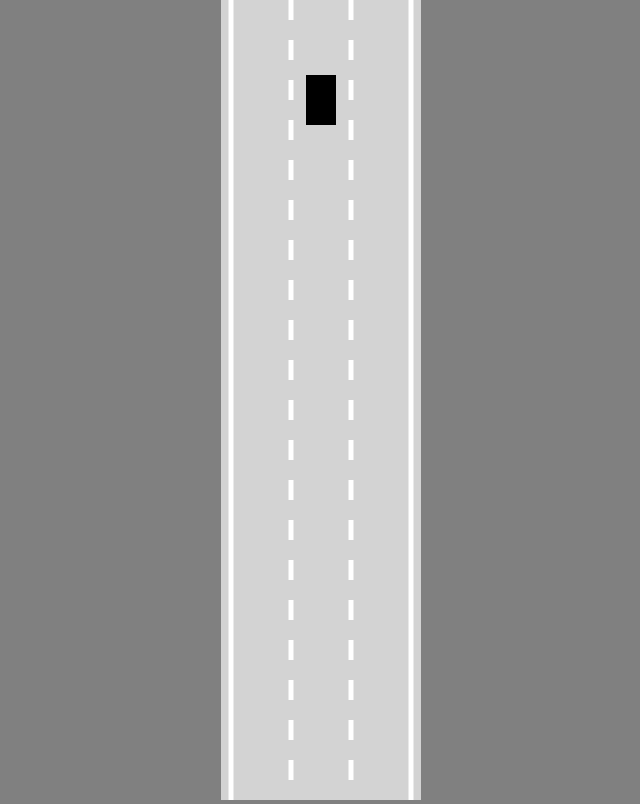
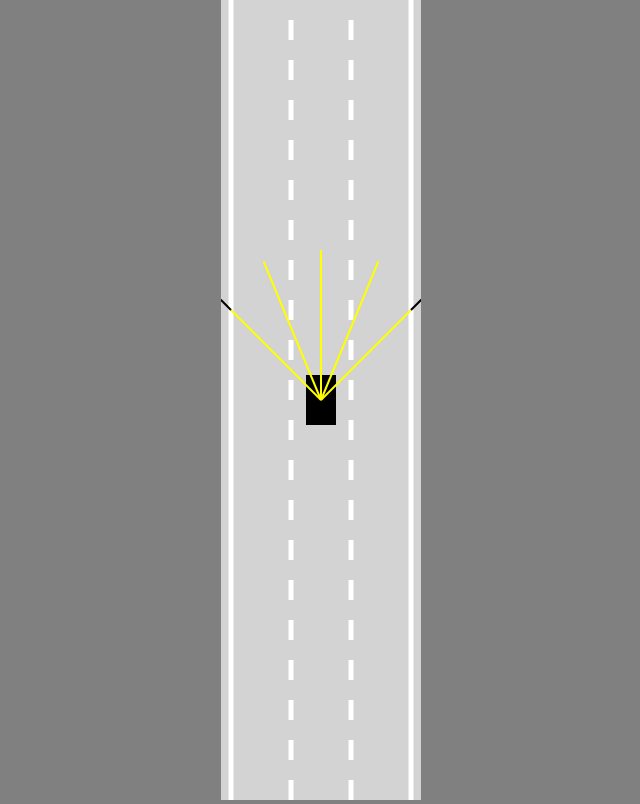
Before and after one commit to AhmedElselly/Self-Driving-Car-Javascript, a website: page index.html in a window 1280 px wide. Shown: the whole page, without its empty margins (319-959 px from the left). Drawn offline with Linux system fonts and the light colour scheme.

Commit message:
added sensors

```diff
--- a/car.js
+++ b/car.js
@@ -12,7 +12,8 @@ class Car {
         this.friction = 0.05;
 
         this.angle = 0;
-
+        // console.log(this)
+        this.sensor = new Sensor(this);
         this.controls = new Controls();
     }
 
@@ -55,9 +56,9 @@ class Car {
         this.y -= Math.cos(this.angle) * this.speed;
     }
 
-    update(){
-
-        this.#move()
+    update(roadBorders){
+        this.#move();
+        this.sensor.update(roadBorders);
     }
 
     draw(ctx){
@@ -69,5 +70,7 @@ class Car {
         ctx.rect(-this.width / 2,  -this.height / 2, this.width, this.height);
         ctx.fill();
         ctx.restore();
+
+        this.sensor.draw(ctx);
     }
 }
--- a/index.html
+++ b/index.html
@@ -10,6 +10,7 @@
 <body>
 
     <canvas id="myCanvas"></canvas>
+    <script src="sensor.js"></script>
     <script src="utils.js"></script>
     <script src="road.js"></script>
     <script src="controls.js"></script>
--- a/main.js
+++ b/main.js
@@ -6,15 +6,17 @@ const ctx = canvas.getContext('2d');
 
 const road = new Road(canvas.width/2, canvas.width*0.9);
 const car = new Car(road.getLaneCenter(1), 100, 30, 50);
-car.draw(ctx);
+// car.draw(ctx);
 
 
 const animate = () => {
-    car.update();
+    car.update(road.borders);
     canvas.height = window.innerHeight;
+    ctx.save();
+    ctx.translate(0, -car.y + canvas.height * 0.5);
     road.draw(ctx);
     car.draw(ctx);
-
+    ctx.restore();
     requestAnimationFrame(animate);
 }
 
--- a/road.js
+++ b/road.js
@@ -11,6 +11,16 @@ class Road{
 
         this.top = -infinity;
         this.bottom = +infinity;
+
+        const topLeft = {x: this.left, y: this.top};
+        const topRight = {x: this.right, y: this.top};
+        const bottomLeft = {x: this.left, y: this.bottom};
+        const bottomRight = {x: this.right, y: this.bottom};
+
+        this.borders = [
+            [topLeft, bottomLeft],
+            [topRight, bottomRight]
+        ]
     }
 
     getLaneCenter(laneIndex){
@@ -22,17 +32,21 @@ class Road{
         ctx.lineWidth = 5;
         ctx.strokeStyle = 'white';
 
-        for(let i = 0; i <= this.laneCount; i++){
+        for(let i = 1; i <= this.laneCount - 1; i++){
             const x = lerp(this.left, this.right, i/this.laneCount);
-            if(i > 0 && i < this.laneCount){
-                ctx.setLineDash([20, 20]);
-            } else {
-                ctx.setLineDash([]);
-            }
+            ctx.setLineDash([20, 20]);
             ctx.beginPath();
             ctx.moveTo(x, this.top);
             ctx.lineTo(x, this.bottom);
             ctx.stroke();
         }
+
+        ctx.setLineDash([]);
+        this.borders.forEach(border => {
+            ctx.beginPath();
+            ctx.moveTo(border[0].x, border[0].y);
+            ctx.lineTo(border[1].x, border[1].y);
+            ctx.stroke();
+        });
     }
 }
--- /dev/null
+++ b/sensor.js
@@ -0,0 +1,82 @@
+class Sensor {
+    constructor(car){
+        this.car = car;
+        this.rayCount = 5;
+        this.rayLength = 150;
+        this.raySpread = Math.PI / 2;
+
+        this.rays = [];
+        this.readings = [];
+    }
+
+    update(roadBorders){
+        this.#castRays();
+        this.readings = [];
+        for(let i = 0; i < this.rays.length; i++){
+            this.readings.push(
+                this.#getReading(this.rays[i], roadBorders)
+            );
+        }
+
+        console.log(this.readings)
+    }
+
+    #getReading(ray, roadBorders){
+        let touches = [];
+        for(let i = 0; i < roadBorders.length; i++){
+            const touch = getIntersection(ray[0], ray[1], roadBorders[i][0], roadBorders[i][1]);
+            console.log(touch)
+            if(touch){
+                touches.push(touch);
+            }
+        }
+        console.log(touches)
+        if(touches.length === 0){
+            return null;
+        } else {
+            const offsets = touches.map(e => e.offset);
+            console.log(offsets);
+            const minOffset = Math.min(...offsets);
+            return touches.find(e => e.offset === minOffset);
+        }
+    }
+
+    #castRays(){
+        this.rays = [];
+        for(let i = 0; i < this.rayCount; i++){
+            const rayAngle = lerp(
+                this.raySpread/2,
+                -this.raySpread/2,
+                this.rayCount === 1 ? 0.5: i/(this.rayCount - 1)
+            ) + this.car.angle;
+            const start = {x: this.car.x, y: this.car.y};
+            const end = {
+                x: this.car.x - Math.sin(rayAngle) * this.rayLength,
+                y: this.car.y - Math.cos(rayAngle) * this.rayLength,
+            }
+            this.rays.push([start, end]);
+        }
+    }
+
+    draw(ctx){
+        for(var i = 0; i < this.rayCount; i++){
+            let end = this.rays[i][1];
+            if(this.readings[i]){
+                end = this.readings[i];
+            }
+            ctx.beginPath();
+            ctx.lineWidth = 2;
+            ctx.strokeStyle = 'yellow';
+            ctx.moveTo(this.rays[i][0].x, this.rays[i][0].y);
+            ctx.lineTo(end.x, end.y);
+            ctx.stroke();
+
+            ctx.beginPath();
+            ctx.lineWidth = 2;
+            ctx.strokeStyle = 'black';
+            ctx.moveTo(this.rays[i][1].x, this.rays[i][1].y);
+            ctx.lineTo(end.x, end.y);
+            ctx.stroke();
+        }
+    }
+}
--- a/utils.js
+++ b/utils.js
@@ -1,3 +1,24 @@
-const lerp = (A,B,T) => {
-    return A + (B-A) * T;
+function lerp(A,B,t){
+    return A+(B-A)*t;
 }
+
+
+function getIntersection(A,B,C,D){
+    const tTop=(D.x-C.x)*(A.y-C.y)-(D.y-C.y)*(A.x-C.x);
+    const uTop=(C.y-A.y)*(A.x-B.x)-(C.x-A.x)*(A.y-B.y);
+    const bottom=(D.y-C.y)*(B.x-A.x)-(D.x-C.x)*(B.y-A.y);
+
+    if(bottom!=0){
+        const t=tTop/bottom;
+        const u=uTop/bottom;
+        if(t>=0 && t<=1 && u>=0 && u<=1){
+            return {
+                x:lerp(A.x,B.x,t),
+                y:lerp(A.y,B.y,t),
+                offset:t
+            }
+        }
+    }
+
+    return null;
+}
```
